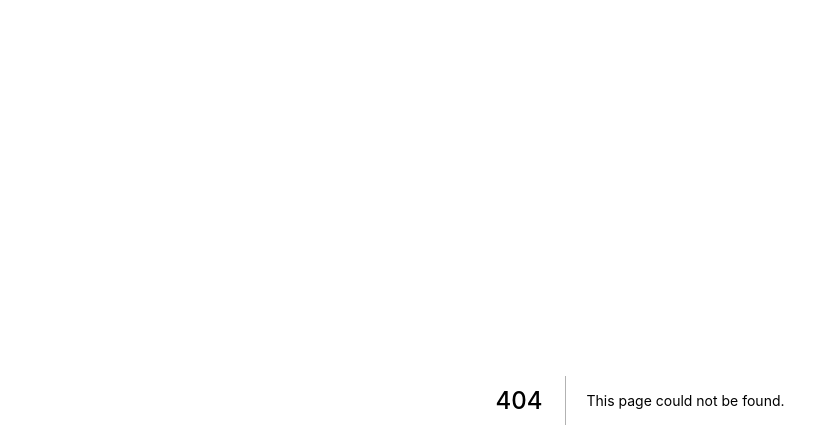
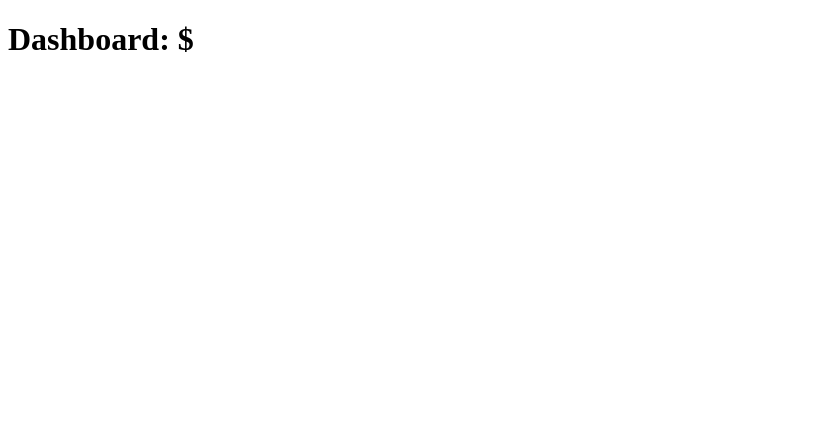
Before and after one commit to MathPSantos/next-auth, a Next.js app: page /dashboard in a window 1280 px wide. Before the commit this address had no page. Shown: the top 448 px of the page, without its empty margins (0-839 px from the left). Built offline with nearby package versions, Linux system fonts and the light colour scheme.

Commit message:
feat: develop signIn function

```diff
--- a/src/contexts/AuthContext.tsx
+++ b/src/contexts/AuthContext.tsx
@@ -1,4 +1,13 @@
 import { createContext, ReactNode, useContext, useState } from "react";
+import Router from "next/router";
+
+import { api } from "../services/api";
+
+type User = {
+  email: string;
+  permissions: string[];
+  roles: string[];
+};
 
 type SignInCredentials = {
   email: string;
@@ -7,6 +16,7 @@ type SignInCredentials = {
 
 type AtuhContextData = {
   signIn(credentials: SignInCredentials): Promise<void>;
+  user: User;
   isAuthenticated: boolean;
 };
 
@@ -17,14 +27,32 @@ type AuthProviderProps = {
 const AuthContext = createContext({} as AtuhContextData);
 
 export function AuthProvider({ children }: AuthProviderProps) {
-  const [isAuthenticated, setIsAuthenticated] = useState(false);
+  const [user, setUser] = useState<User>();
+  const isAuthenticated = !!user;
 
   async function signIn({ email, password }: SignInCredentials) {
-    console.log({ email, password });
+    try {
+      const response = await api.post("sessions", {
+        email,
+        password,
+      });
+
+      const { permissions, roles } = response.data;
+
+      setUser({
+        email,
+        permissions,
+        roles,
+      });
+
+      Router.push("/dashboard");
+    } catch (err) {
+      console.log(err);
+    }
   }
 
   return (
-    <AuthContext.Provider value={{ signIn, isAuthenticated }}>
+    <AuthContext.Provider value={{ signIn, user, isAuthenticated }}>
       {children}
     </AuthContext.Provider>
   );
--- /dev/null
+++ b/src/pages/dashboard.tsx
@@ -0,0 +1,17 @@
+import Head from "next/head";
+
+import { useAuth } from "../contexts/AuthContext";
+
+export default function Dashboard() {
+  const { user } = useAuth();
+
+  return (
+    <>
+      <Head>
+        <title>Dashboard</title>
+      </Head>
+
+      <h1>Dashboard: ${user?.email}</h1>
+    </>
+  );
+}
```
